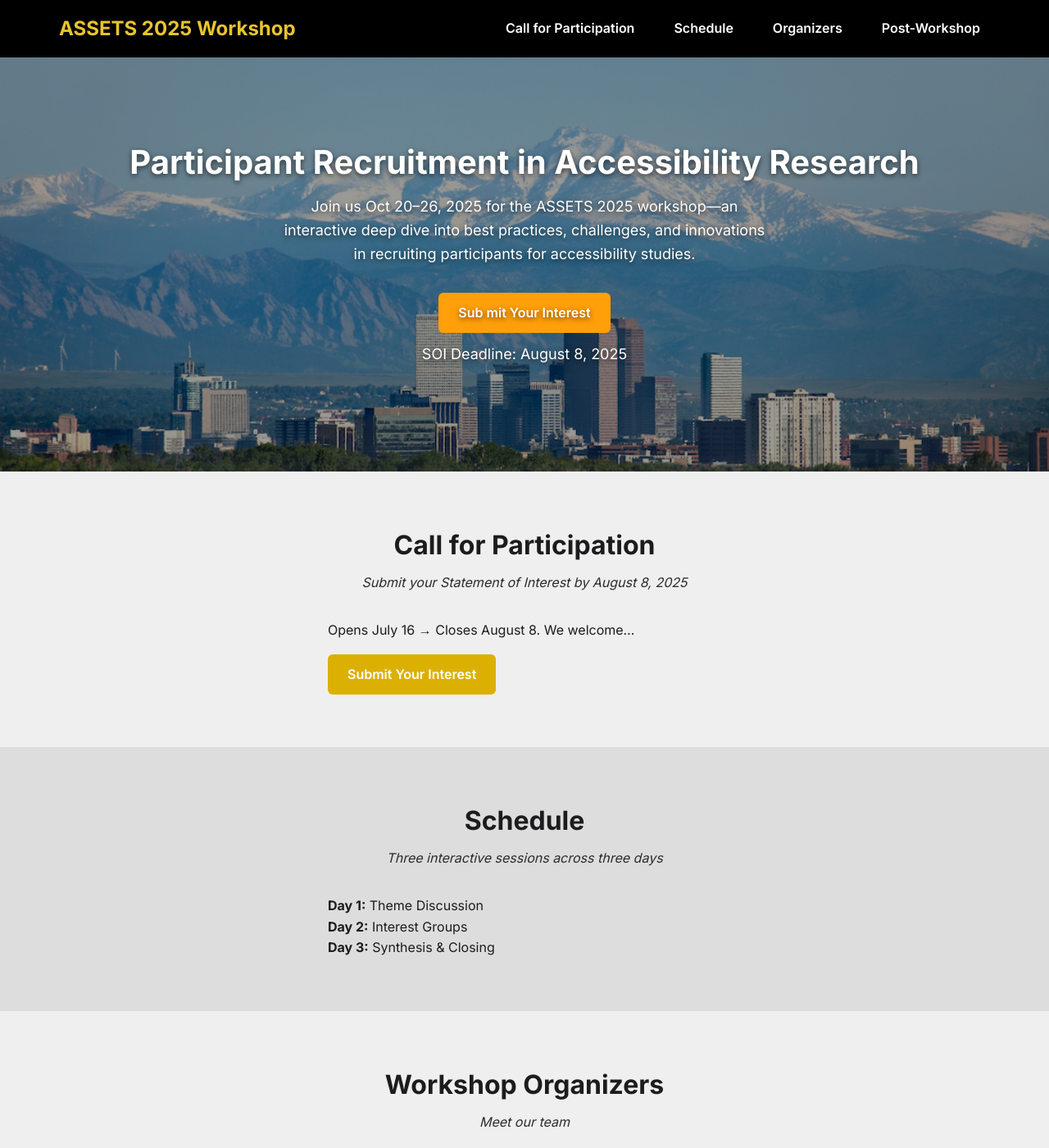
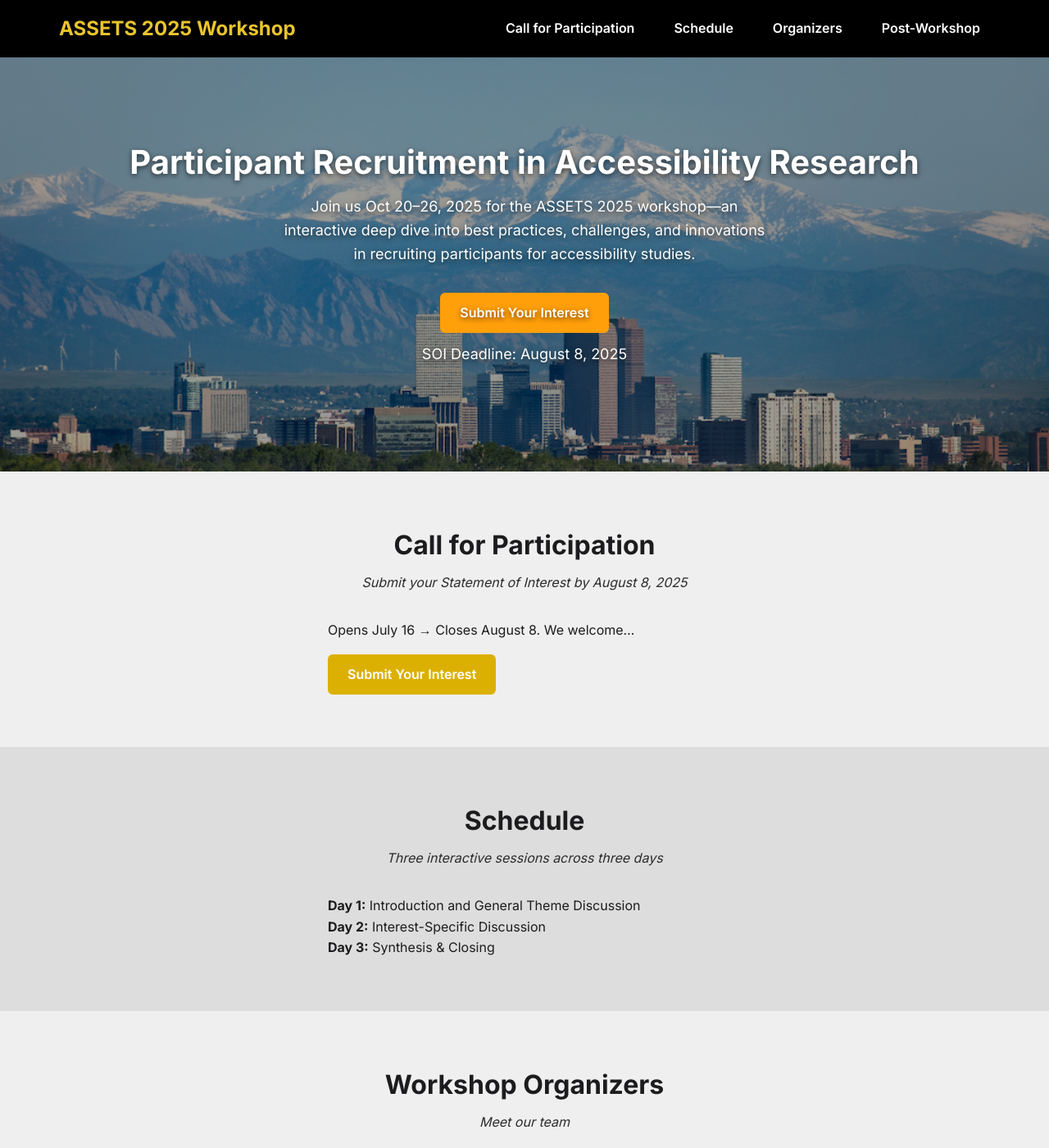
Before and after one commit to assets-recruitment-2025/assets-recruitment-2025.github.io, a Jekyll site: the page built from index.md, in a window 1280 px wide and 1400 px high. Shown: the whole window at 82% size. Built offline with Jekyll 4.4.1, drawn with Linux system fonts in a browser that asks for light colours.

```diff
--- a/index.md
+++ b/index.md
@@ -11,8 +11,7 @@
     Join us <time datetime="2025-10-20">Oct 20–26, 2025</time> for the ASSETS 2025 workshop—an interactive deep dive into best practices, challenges, and innovations in recruiting participants for accessibility studies.
   </p>
   <div class="hero-cta">
-    <a class="btn btn-primary" href="#participate">Sub
-    mit Your Interest</a>
+    <a class="btn btn-primary" href="#participate">Submit Your Interest</a>
     <p class="deadline">
       SOI Deadline: <time datetime="2025-08-08">August 8, 2025</time>
     </p>
@@ -35,8 +34,8 @@
   <h2 id="schedule-heading" class="section-heading">Schedule</h2>
   <p class="section-subheading">Three interactive sessions across three days</p>
   <ul>
-    <li><strong>Day 1:</strong> Theme Discussion</li>
-    <li><strong>Day 2:</strong> Interest Groups</li>
+    <li><strong>Day 1:</strong> Introduction and General Theme Discussion</li>
+    <li><strong>Day 2:</strong> Interest-Specific Discussion</li>
     <li><strong>Day 3:</strong> Synthesis &amp; Closing</li>
   </ul>
 </section>
```
